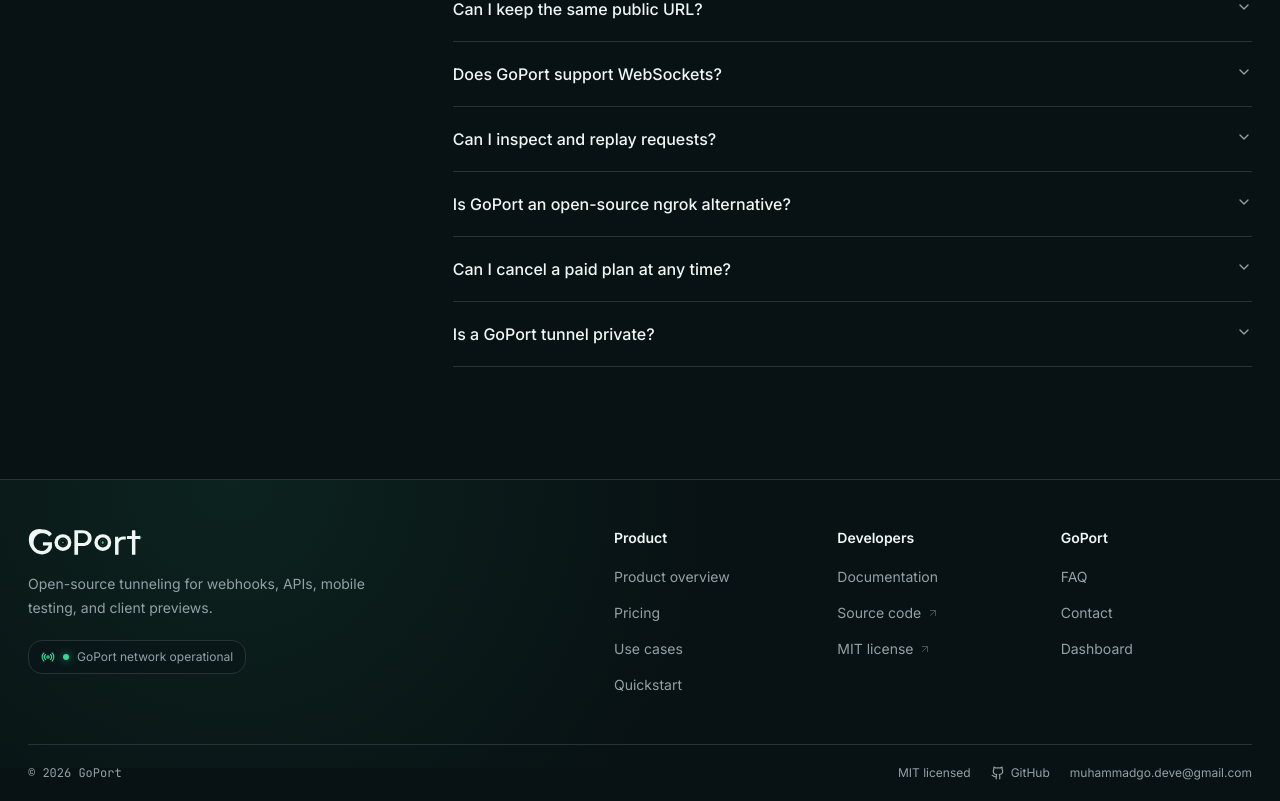
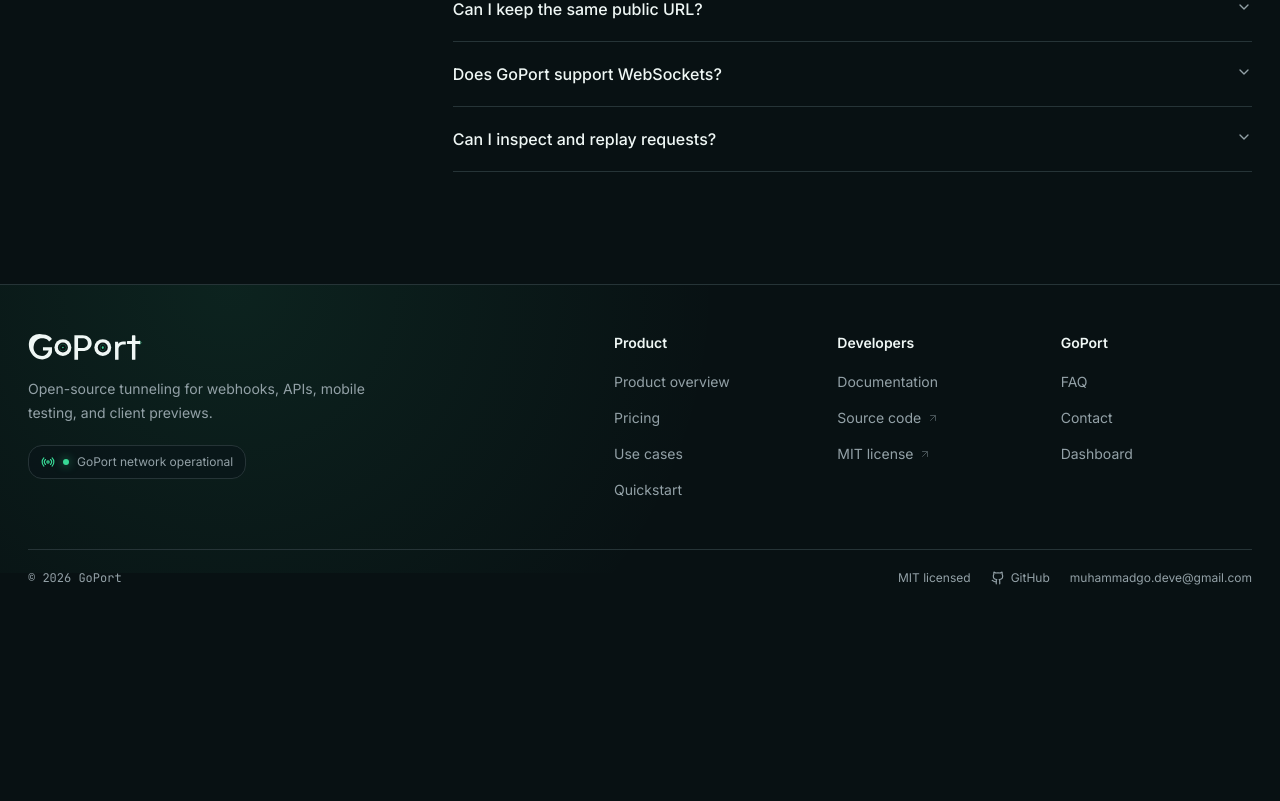
Before and after one commit to muhammad-deve/landing, a Next.js app: page / in a window 1280 px wide. Shown: the part 5430-6231 px from the top of the page. After the commit the page ends 6036 px from the top, so only its background shows below. Built offline with nearby package versions, Linux system fonts and the light colour scheme; no server answers.

Commit message:
content: streamline FAQ

```diff
--- a/components/faq.tsx
+++ b/components/faq.tsx
@@ -30,18 +30,6 @@
     q: "Can I inspect and replay requests?",
     a: "Yes. GoPort runs a local dashboard that records request and response details for the active tunnel. You can review headers and bodies, check status codes and latency, and replay a captured request against your local app.",
   },
-  {
-    q: "Is GoPort an open-source ngrok alternative?",
-    a: "GoPort's CLI and tunnel server are available under the MIT License, and the infrastructure can be self-hosted. GoPort focuses on a direct developer workflow for public HTTPS tunnels, local request inspection, and memorable subdomains.",
-  },
-  {
-    q: "Can I cancel a paid plan at any time?",
-    a: "Yes. You can cancel a paid plan at any time. Your plan stays active through the current billing period and will not renew after that period ends.",
-  },
-  {
-    q: "Is a GoPort tunnel private?",
-    a: "Traffic uses HTTPS, but the public URL is reachable from the internet. Keep authentication enabled in your app, avoid exposing sensitive development tools, and close the tunnel when you no longer need it.",
-  },
 ] as const;
 
 export function Faq() {
```
